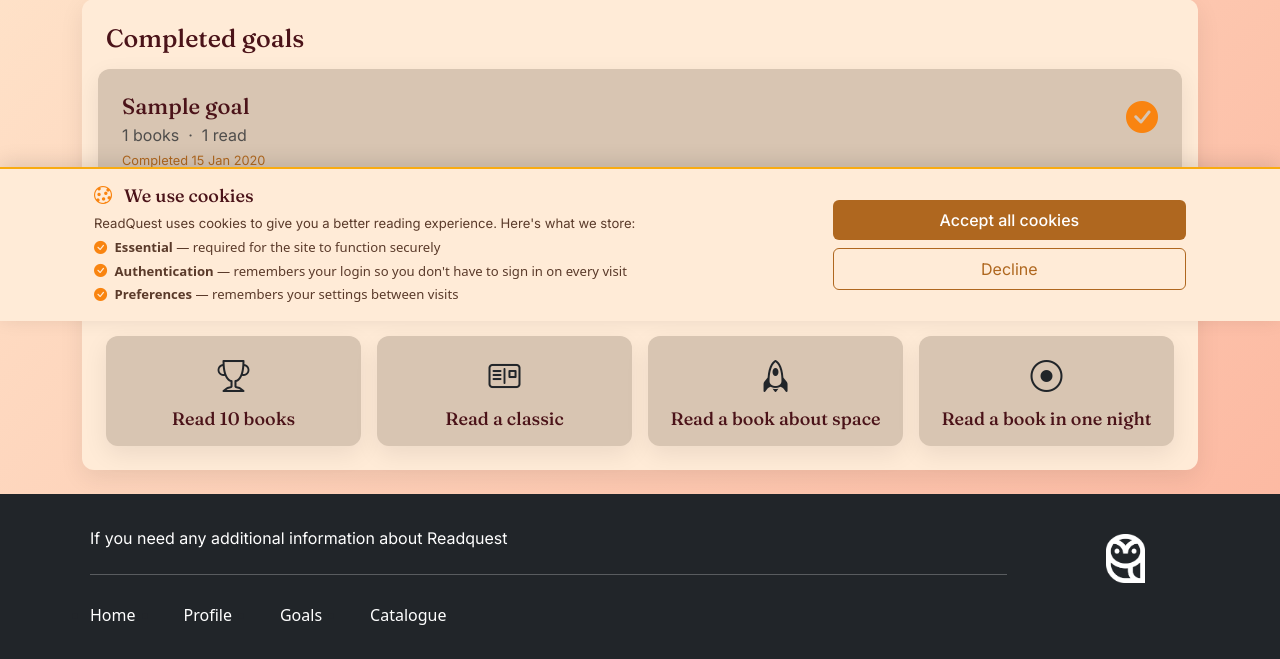
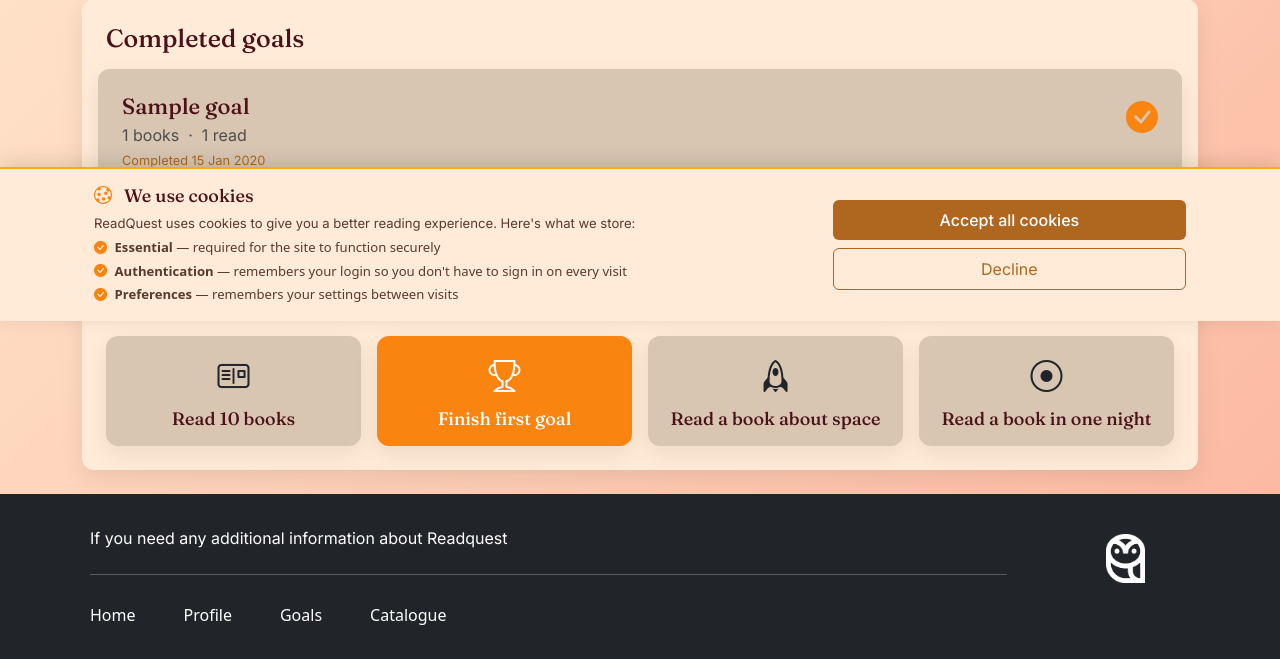
Before and after one commit to ScottVint/inttech_group_project, a Django app: page /readquest/goals/ in a window 1280 px wide. Shown: the part 479-1138 px from the top of the page. Run offline with Django 5.2, Linux system fonts and the light colour scheme; a user stored in the database is signed in; tables that the repository leaves empty hold one stand-in row (values such as "Sample post").

Commit message:
add two badgets

```diff
--- a/readquest/views.py
+++ b/readquest/views.py
@@ -108,6 +108,8 @@ def profile(request):
     context_dict['badges'] = Achievement.objects.filter(earners=request.user)
     context_dict['goals'] = current_goals(request.user)
     context_dict['progress_records'] = current_book_progress(request.user)
+    context_dict['badge_read_10'] = Book.objects.filter(read_by=request.user).count() >= 10
+    context_dict['badge_first_goal'] = Goal.objects.filter(completed_by=request.user).exists()
 
     return render(request, 'readquest/profile.html', context=context_dict)
 
@@ -157,6 +159,8 @@ def goals(request):
     context_dict = {'progress_record': ProgressRecord.objects.filter(owner=request.user)}
     context_dict['goals'] = current_goals(request.user)
     context_dict['completed_goals'] = completed_goals(request.user)
+    context_dict['badge_read_10'] = Book.objects.filter(read_by=request.user).count() >= 10
+    context_dict['badge_first_goal'] = Goal.objects.filter(completed_by=request.user).exists()
     return render(request,'readquest/goals.html', context=context_dict)
 
 
--- a/static/CSS/style.css
+++ b/static/CSS/style.css
@@ -342,6 +342,18 @@ footer hr{
     background: #403227;
 }
 
+/* Badges */
+
+.badge-earned {
+    background-color: #F98410 !important;
+    color: white;
+}
+
+.badge-earned h4,
+.badge-earned i {
+    color: white !important;
+}
+
 /* Progress bars */
 .progress-bar {
     --bs-progress-bar-bg: #f9ab10;
--- a/templates/readquest/goals.html
+++ b/templates/readquest/goals.html
@@ -83,16 +83,16 @@ Goals
 
             <!-- Box for each badge  -->
             <div class="col-12 col-sm-6 col-md-3">
-                <div class="dark_card d-flex flex-column justify-content-center align-items-center p-3 h-100">
-                    <i class="bi bi-trophy fs-2 mb-2"></i>
+                <div class="dark_card d-flex flex-column justify-content-center align-items-center p-3 h-100{% if badge_read_10 %} badge-earned{% endif %}">
+                    <i class="bi bi-postcard fs-2 mb-2"></i>
                     <h4 class="text-center mb-0">Read 10 books</h4>
                 </div>
             </div>
 
             <div class="col-12 col-sm-6 col-md-3">
-                <div class="dark_card d-flex flex-column justify-content-center align-items-center p-3 h-100">
-                    <i class="bi bi-postcard fs-2 mb-2"></i>
-                    <h4 class="text-center mb-0">Read a classic</h4>
+                <div class="dark_card d-flex flex-column justify-content-center align-items-center p-3 h-100{% if badge_first_goal %} badge-earned{% endif %}">
+                    <i class="bi bi-trophy fs-2 mb-2"></i>
+                    <h4 class="text-center mb-0">Finish first goal</h4>
                 </div>
             </div>
 
```
Also changed, not shown: templates/readquest/profile.html (+5 -5 lines).
